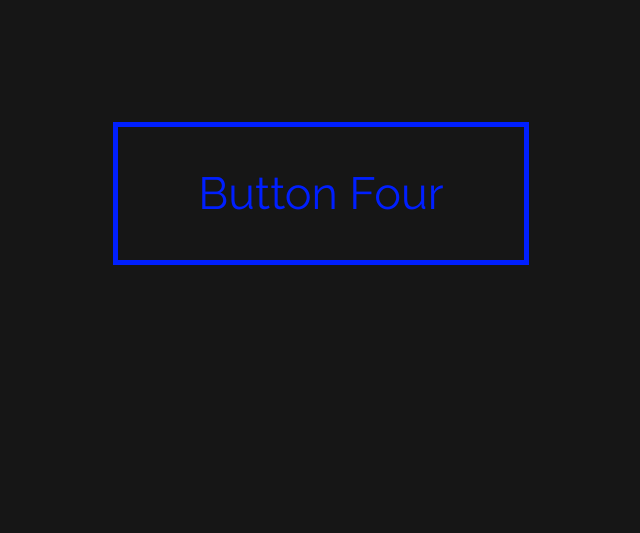
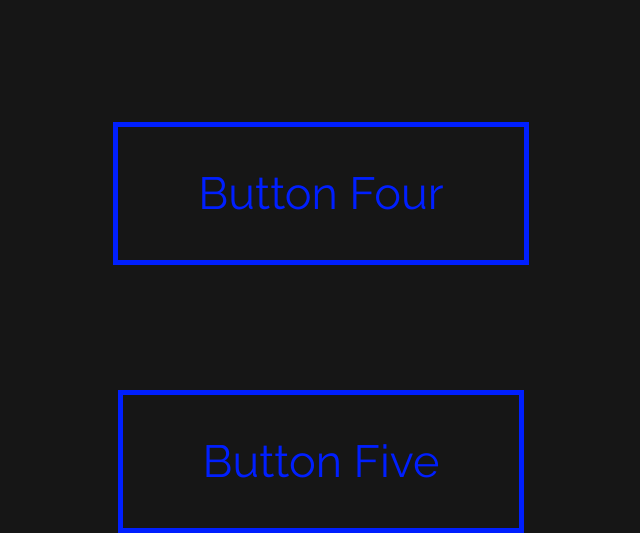
Before and after one commit to camposCode/creativeButtons, a plain HTML site: page index.html in a window 1280 px wide. Shown: the part 815-1348 px from the top of the page, without its empty margins (319-959 px from the left). Before the commit the page ends 1080 px from the top, so only its background shows below. Drawn offline with Linux system fonts and the light colour scheme.

Commit message:
buttonFive done

```diff
--- a/index.html
+++ b/index.html
@@ -32,5 +32,10 @@
             <a href="#" class="buttonFour">Button Four</a>
         </section>
 
+        <!-- ********BUTTON Five******* -->
+        <section class="buttonFiveSection">
+            <a href="#" class="buttonFive">Button Five</a>
+        </section>
+
     </body>
 </html>
--- a/style.css
+++ b/style.css
@@ -15,6 +15,7 @@ body{
     font-size: 45px;
     font-family: 'Raleway', sans-serif;
     background-color: var(--black);
+    margin-bottom: 125px;
 }
 
 section{
@@ -122,6 +123,7 @@ a{
 .buttonThree:hover::after{
     transform: rotateY(0deg);
 }
+
 /* ///////////////////////
 ///////BUTTON FOUR */
 
@@ -147,3 +149,27 @@ a{
 .buttonFour:hover::before{
     transform: translateY(0);
 }
+
+/* ///////////////////////
+///////BUTTON FIVE */
+
+.buttonFive{
+    transition: all .3s;
+}
+
+.buttonFive:hover{
+    background-color: var(--yellow);
+}
+
+.buttonFive::before{
+    background-color: var(--blue);
+    width: 100%;
+    height: 50px;
+    position: absolute;
+    transform: translateX(-100%) rotate(45deg);
+    transition: all 3s;
+}
+
+.buttonFive:hover::before{
+    transform: translateX(100%) rotate(45deg);
+}
```
